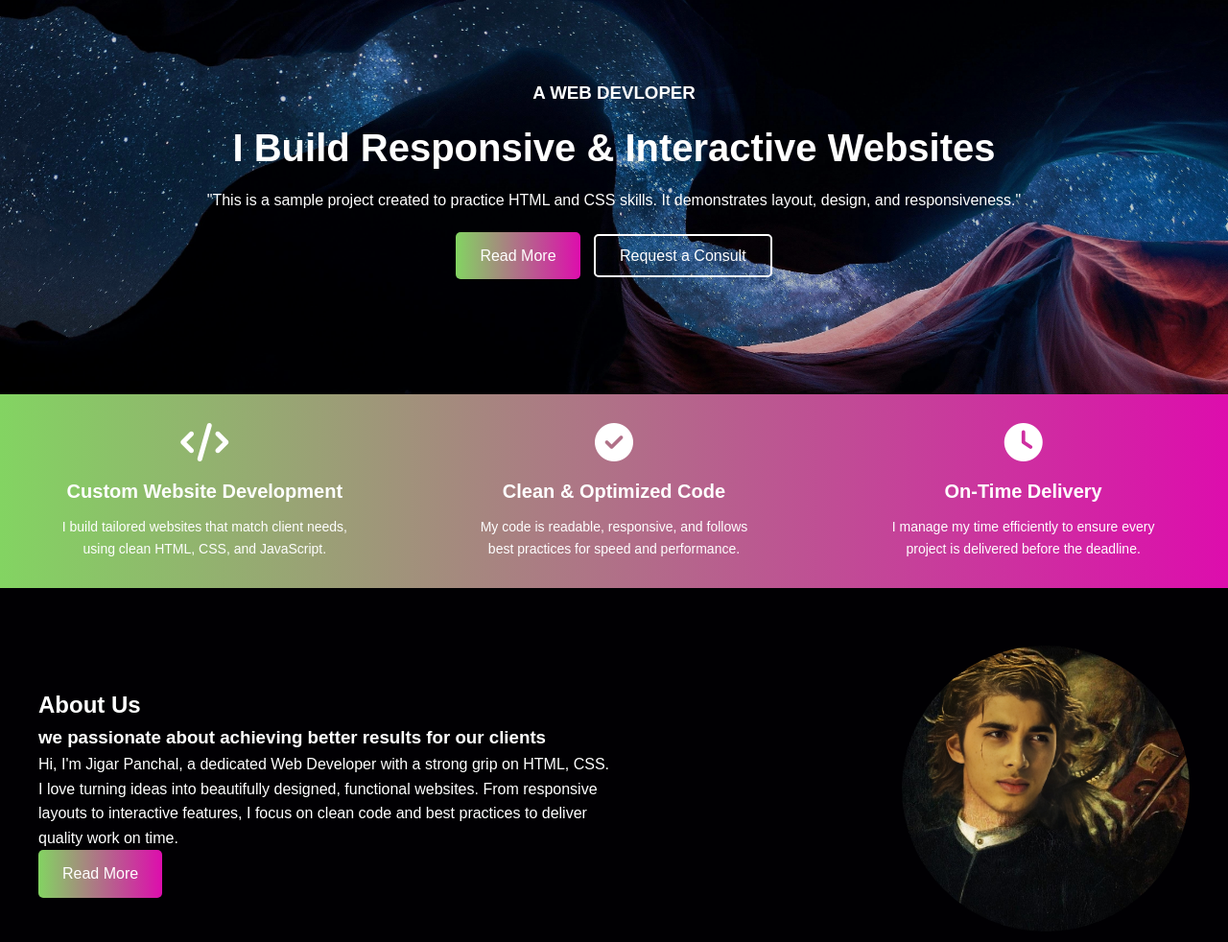
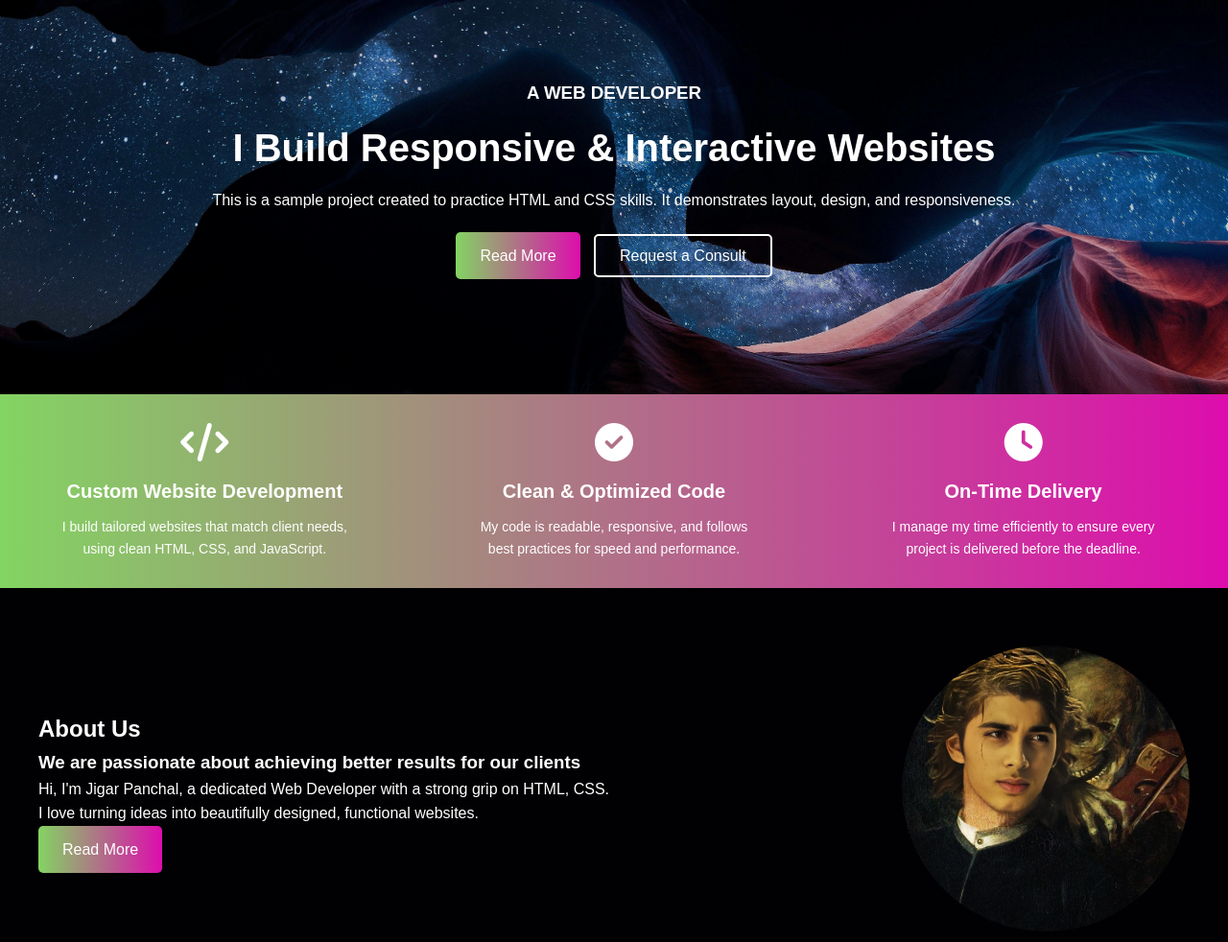
Before and after one commit to JIGAR71/Landing-page, a plain HTML site: page index.html in a window 1280 px wide. Shown: the part 126-1108 px from the top of the page at 96% size. Drawn offline with Linux system fonts and the light colour scheme.

Commit message:
Update index.html

```diff
--- a/index.html
+++ b/index.html
@@ -3,9 +3,10 @@
 <head>
   <meta charset="UTF-8">
   <meta name="viewport" content="width=device-width, initial-scale=1.0">
-    <title>Landing Pages</title>
+  <title>Landing Page</title>
   <link rel="stylesheet" href="landing.css">
   <link rel="stylesheet" href="https://cdnjs.cloudflare.com/ajax/libs/font-awesome/6.5.0/css/all.min.css">
+
 </head>
 <body>
   <!-- Header -->
@@ -25,11 +26,10 @@
     <div class="hero-bg">
       <img src="Image/Black.jpg" alt="Background Image">
     </div>
-
     <div class="hero-text">
-        <h3>A WEB DEVLOPER</h3>
+      <h3>A WEB DEVELOPER</h3>
       <h1>I Build Responsive & Interactive Websites</h1>
-        <p>"This is a sample project created to practice HTML and CSS skills. It demonstrates layout, design, and responsiveness."</p>
+      <p>This is a sample project created to practice HTML and CSS skills. It demonstrates layout, design, and responsiveness.</p>
       <div class="hero-buttons">
         <a href="#" class="btn">Read More</a>
         <a href="#" class="btn-outline">Request a Consult</a>
@@ -37,10 +37,7 @@
     </div>
   </section>
 
-
   <!-- Features -->
-<link rel="stylesheet" href="https://cdnjs.cloudflare.com/ajax/libs/font-awesome/6.5.0/css/all.min.css">
-
   <section class="features">
     <div class="container">
       <div class="feature-box">
@@ -48,13 +45,11 @@
         <h4>Custom Website Development</h4>
         <p>I build tailored websites that match client needs, using clean HTML, CSS, and JavaScript.</p>
       </div>
-
       <div class="feature-box">
         <i class="fas fa-check-circle"></i>
         <h4>Clean & Optimized Code</h4>
         <p>My code is readable, responsive, and follows best practices for speed and performance.</p>
       </div>
-
       <div class="feature-box">
         <i class="fas fa-clock"></i>
         <h4>On-Time Delivery</h4>
@@ -67,10 +62,8 @@
   <section class="about">
     <div class="about-text">
       <h2>About Us</h2>
-            <h3> we passionate about achieving better results for our clients</h3>
-            <p> Hi, I'm Jigar Panchal, a dedicated Web Developer with a strong grip on HTML, CSS.
-      I love turning ideas into beautifully designed, functional websites.
-      From responsive layouts to interactive features, I focus on clean code and best practices to deliver quality work on time.</p>
+      <h3>We are passionate about achieving better results for our clients</h3>
+      <p>Hi, I'm Jigar Panchal, a dedicated Web Developer with a strong grip on HTML, CSS. I love turning ideas into beautifully designed, functional websites.</p>
       <a href="#" class="btn">Read More</a>
     </div>
     <div class="about-img">
@@ -78,16 +71,17 @@
     </div>
   </section>
 
-     <!-- Divider -->
   <div style="height: 10px; background-color: black;"></div>
 
-<!---Contact-->
+  <!-- Contact Section -->
 <section class="contact-section" id="contact">
   <div class="contact-container">
     <h2>Let's Connect</h2>
     <p>If you'd like to work together or just want to say hello, feel free to reach out!</p>
 
     <div class="contact-content">
+
+      <!-- Contact Form -->
       <form class="contact-form" action="https://formspree.io/f/mpwrpbpp" method="POST" onsubmit="return goToThankYouPage();">
         <input type="text" name="name" placeholder="Your Name" required />
         <input type="email" name="email" placeholder="Your Email" required />
@@ -95,6 +89,7 @@
         <button type="submit">Send Message</button>
       </form>
 
+      <!-- Contact Details -->
       <div class="contact-details">
         <div class="info-box">
           <i class="fas fa-envelope"></i>
@@ -113,6 +108,7 @@
   </div>
 </section>
 
+
   <!-- Script for Google Sheets Form Submission -->
   <script>
     const scriptURL = 'https://script.google.com/macros/s/AKfycbw4vp9z_AJOtja6LwyFaB6wMgAASNppOUAhJmXB_fioRm5I0IVcNxXg-UQw4YzOlP-v3Q/exec';
@@ -129,6 +125,5 @@
       return false;
     }
   </script>
-
 </body>
 </html>
```
Lines whose indentation alone changed are shown as unchanged.
